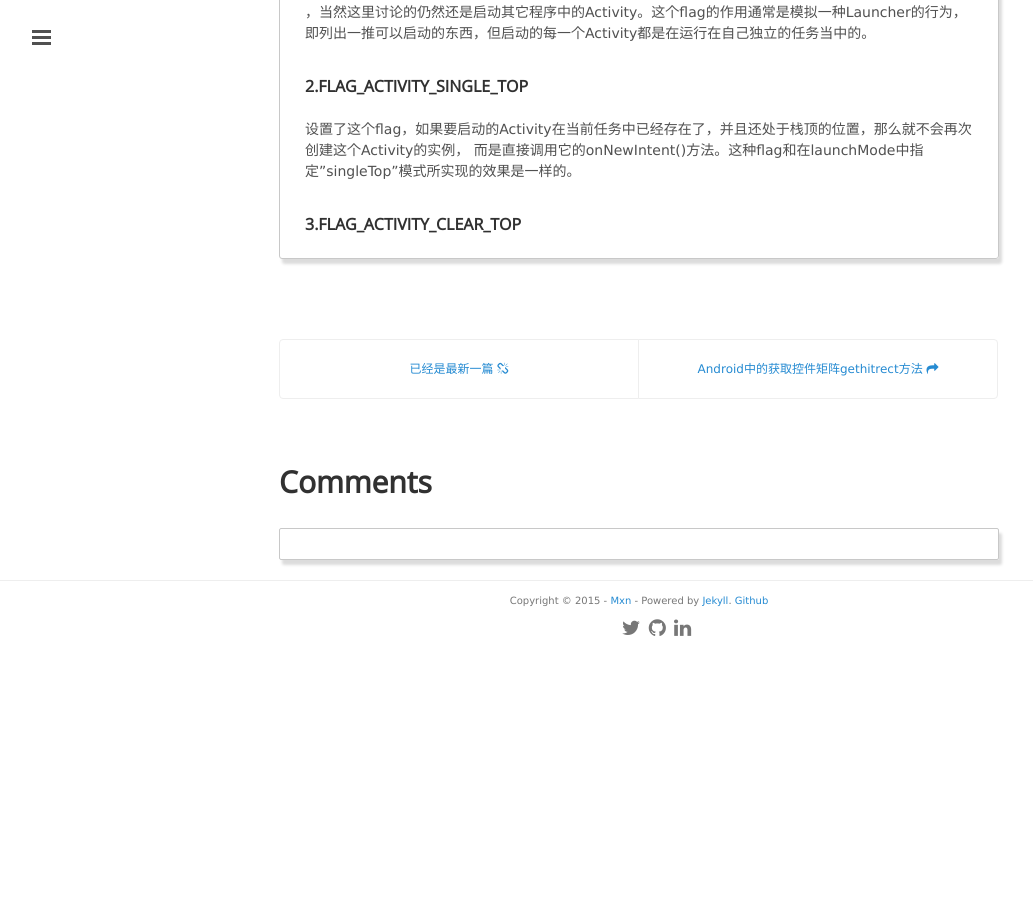
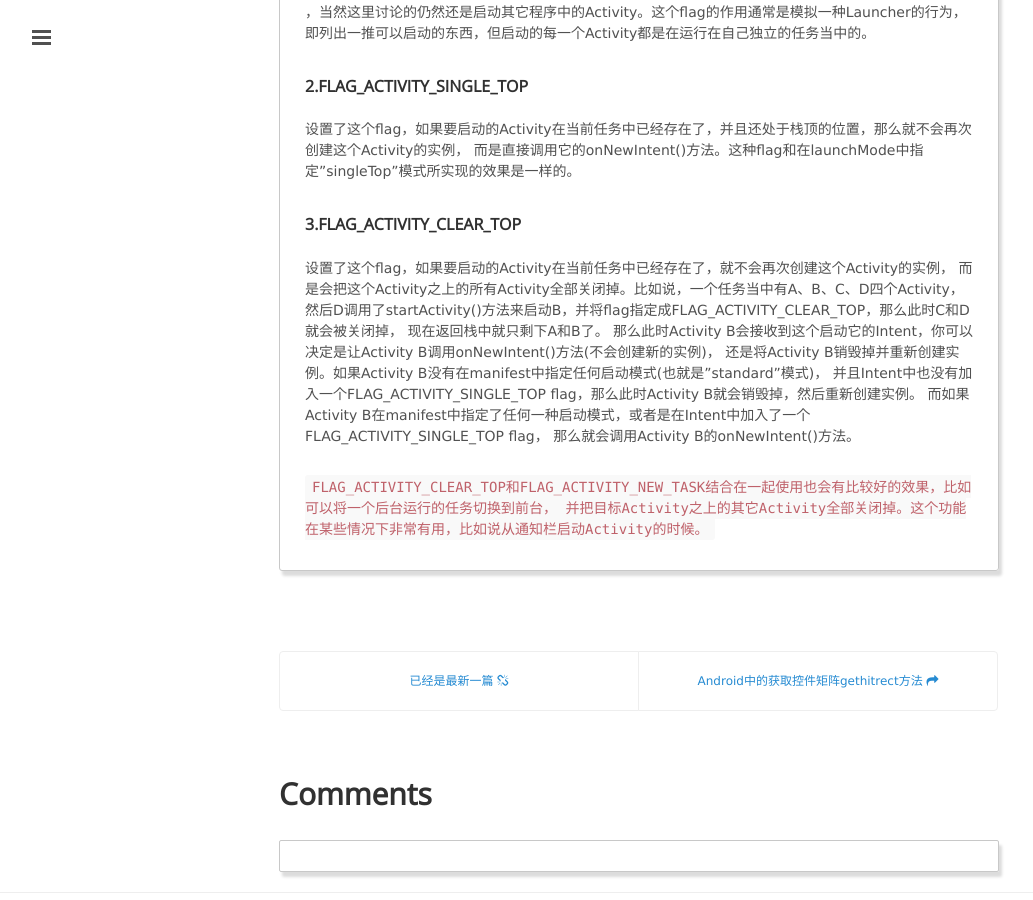
Before and after one commit to mxn21/mxn21.github.io, a Jekyll site: the page built from _posts/2015-8-1-Android堆栈分析.md, in a window 1280 px wide and 900 px high, scrolled down 4901 px. Shown: the whole window, without its empty margins (1-1034 px from the left). Built offline with Jekyll 4.4.1, drawn with Linux system fonts in a browser that asks for light colours; Markdown is read by kramdown in place of the engine named in the settings; comment, search, counter and statistics services are not loaded; before the commit the page ends 5554 px from its top, so only the background shows below that.

Commit message:
122432
324234

````diff
--- a/_posts/2015-8-1-Android堆栈分析.md
+++ b/_posts/2015-8-1-Android堆栈分析.md
@@ -167,3 +167,16 @@
 而是直接调用它的onNewIntent()方法。这种flag和在launchMode中指定"singleTop"模式所实现的效果是一样的。
 
 #### 3.FLAG_ACTIVITY_CLEAR_TOP
+
+设置了这个flag，如果要启动的Activity在当前任务中已经存在了，就不会再次创建这个Activity的实例，
+而是会把这个Activity之上的所有Activity全部关闭掉。比如说，一个任务当中有A、B、C、D四个Activity，
+然后D调用了startActivity()方法来启动B，并将flag指定成FLAG_ACTIVITY_CLEAR_TOP，那么此时C和D就会被关闭掉，
+现在返回栈中就只剩下A和B了。
+那么此时Activity B会接收到这个启动它的Intent，你可以决定是让Activity B调用onNewIntent()方法(不会创建新的实例)，
+还是将Activity B销毁掉并重新创建实例。如果Activity B没有在manifest中指定任何启动模式(也就是"standard"模式)，
+并且Intent中也没有加入一个FLAG_ACTIVITY_SINGLE_TOP flag，那么此时Activity B就会销毁掉，然后重新创建实例。
+而如果Activity B在manifest中指定了任何一种启动模式，或者是在Intent中加入了一个FLAG_ACTIVITY_SINGLE_TOP flag，
+那么就会调用Activity B的onNewIntent()方法。
+
+```FLAG_ACTIVITY_CLEAR_TOP和FLAG_ACTIVITY_NEW_TASK结合在一起使用也会有比较好的效果，比如可以将一个后台运行的任务切换到前台，
+并把目标Activity之上的其它Activity全部关闭掉。这个功能在某些情况下非常有用，比如说从通知栏启动Activity的时候。```
````
